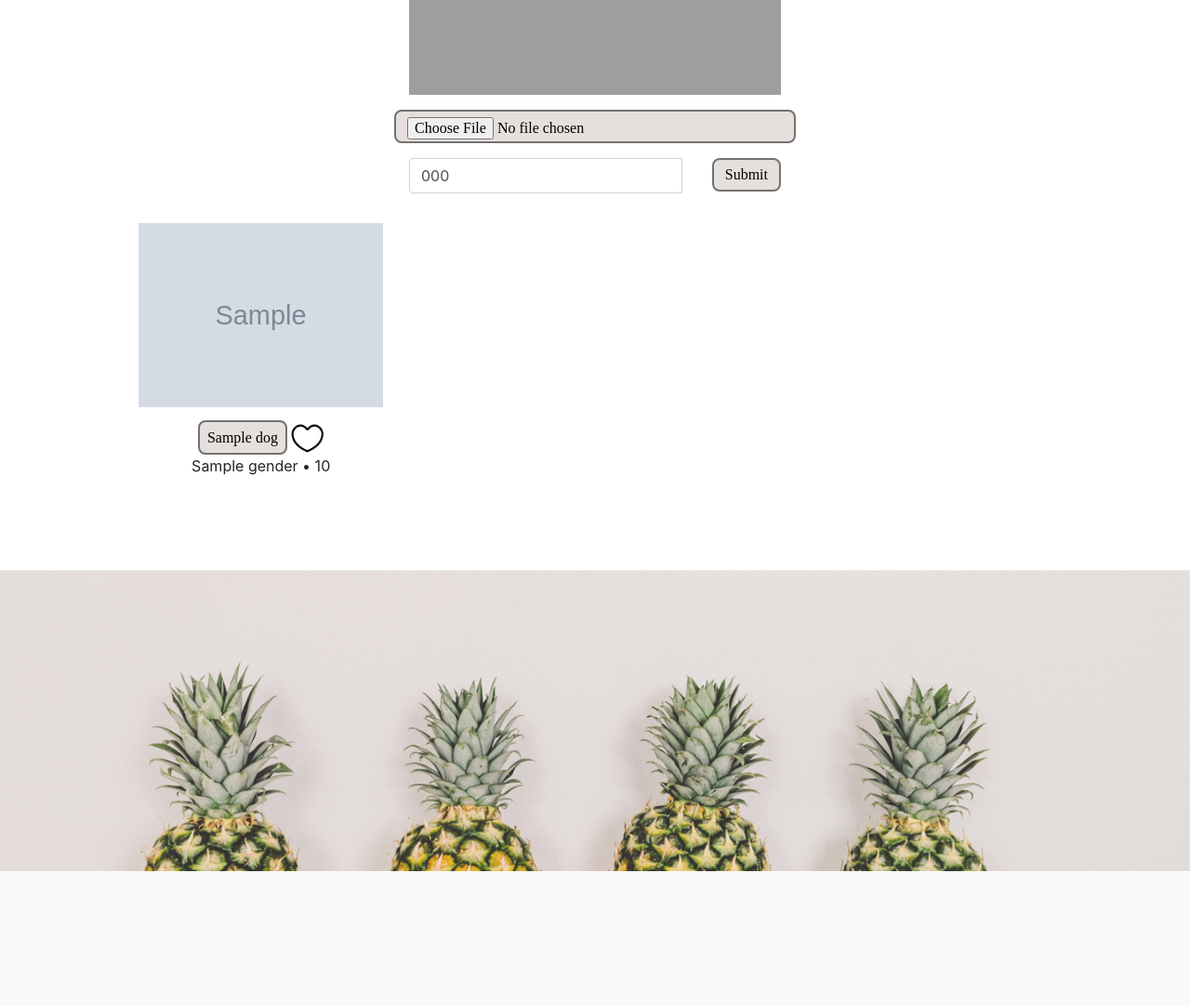
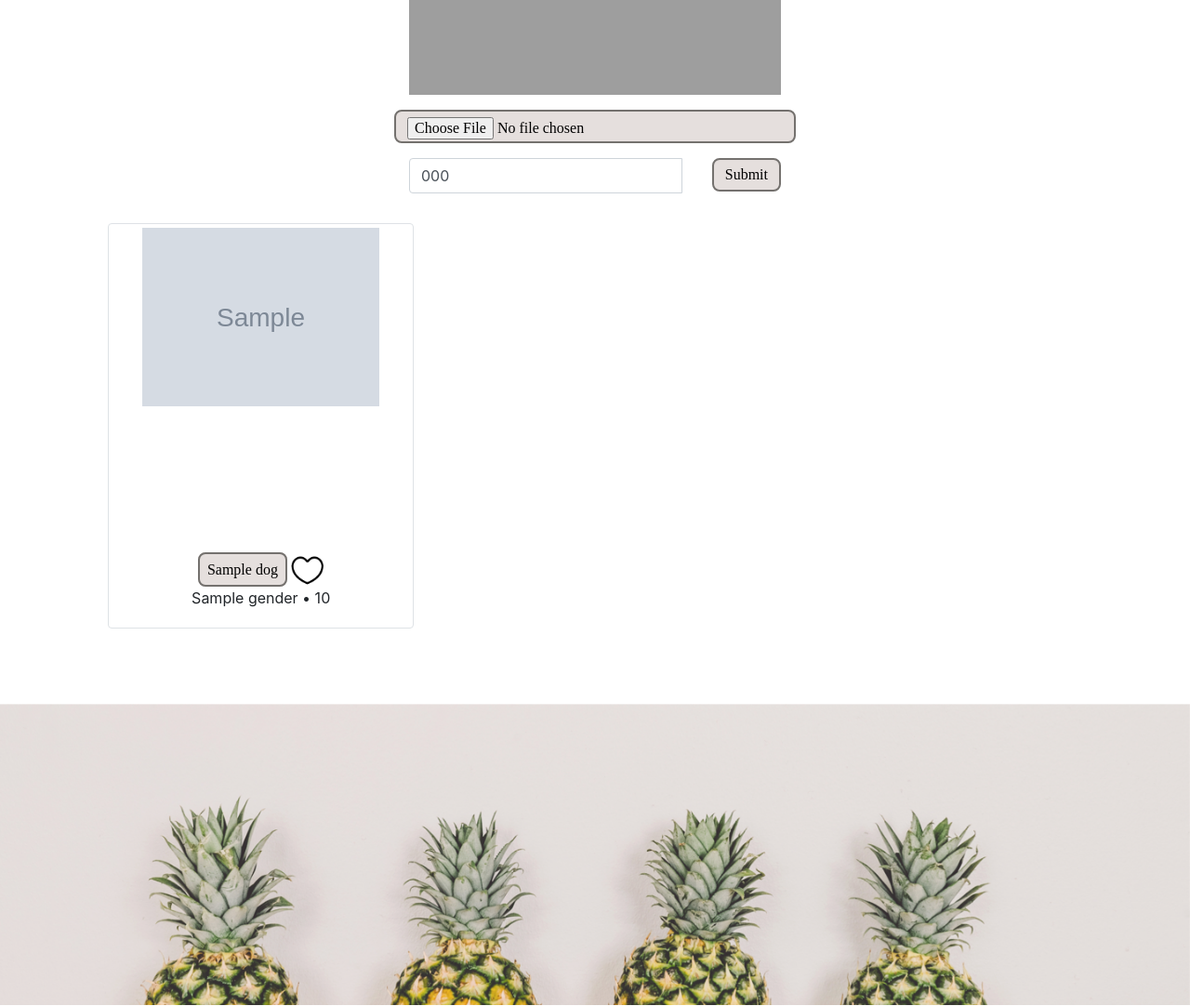
Before and after one commit to msurmenok/IDog, a Flask app: template templates/index.html in a window 1280 px wide. Shown: the part 1110-2192 px from the top of the page at 93% size. Before the commit the page ends 2047 px from the top, so only its background shows below. Run offline with Flask 2, Linux system fonts and the light colour scheme; the template is opened without the code that fills it: most values are stand-ins (such as "Sample title", 1, 10 or a date in 2020); grey boxes marked "Sample" are stand-in pictures; some libraries are stand-ins or nearby versions; grey boxes are pictures that could not be loaded.

Commit message:
added styles to dogs' thumbnails

```diff
--- a/static/css/custom.css
+++ b/static/css/custom.css
@@ -41,7 +41,21 @@
 .lpad {
   margin: 0 auto;
   text-align: center;
-  padding: 5% 0% 10% 0%;
+  padding: 10% 0% 0% 0%;
+}
+
+.image{
+  position: relative;
+  overflow: hidden;
+  padding-bottom: 100%;
+}
+
+.image img {
+  position: absolute;
+}
+
+.dog-container {
+  margin-bottom: 30px;
 }
 
 .footer {
--- a/templates/index.html
+++ b/templates/index.html
@@ -59,16 +59,19 @@
     <div class="row m-3">
     {% for dog in dogs %}
       <div class="col-md-6 col-lg-4">
-
+        <div class="img-thumbnail dog-container">
           <a href="#/dog/{{ dog.id }}">
-            <img src="{{ dog.photo_large }}" alt="dog picture" class="dog-image" width="100%">
+            <div class="image">
+              <span class="helper"></span>
+              <img src="{{ dog.photo_large }}" alt="dog picture" class="dog-image" width="100%">
+            </div>
           </a>
           <div class="col-xs-12 lpad text-center">
               <a href="#/dog/{{ dog.id }}" class="name">{{ dog.name }}</a>
               <a href="#"><img src="../static/like_sign_2x.png" width="35" alt="Add to favorites"></a>
               <p>{{ dog.gender }} &bull; {{ dog.age }}</p>
           </div>
-
+        </div>
       </div>
     {% endfor %}
     </div>
```
